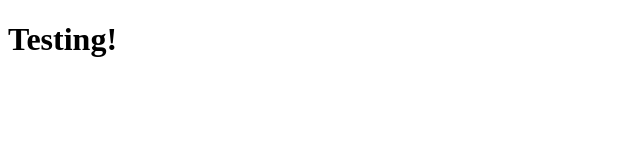
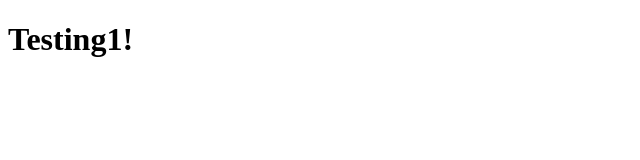
Before and after one commit to BIBSYSDEV/Handleserver, a plain HTML site: page static/index.html in a window 1280 px wide. Shown: the full height of the page, 0-640 px from the left. Drawn offline with Linux system fonts and the light colour scheme.

Commit message:
deploy test

```diff
--- a/static/index.html
+++ b/static/index.html
@@ -1,6 +1,6 @@
 <!DOCTYPE html>
 <html>
     <body>
-        <h1>Testing!</h1>
+        <h1>Testing1!</h1>
     </body>
 </html>
```
Also changed, not shown: 1 other file.
